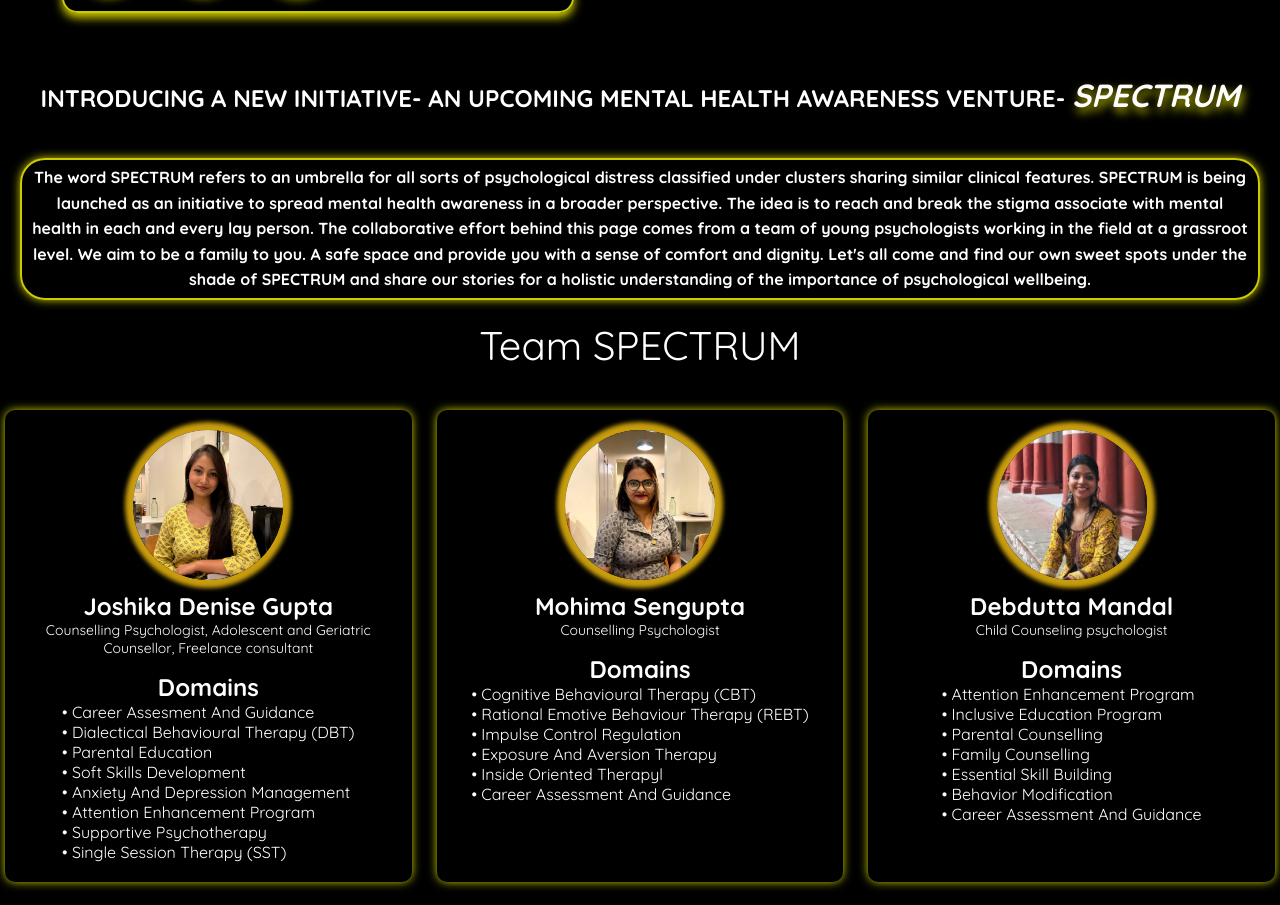
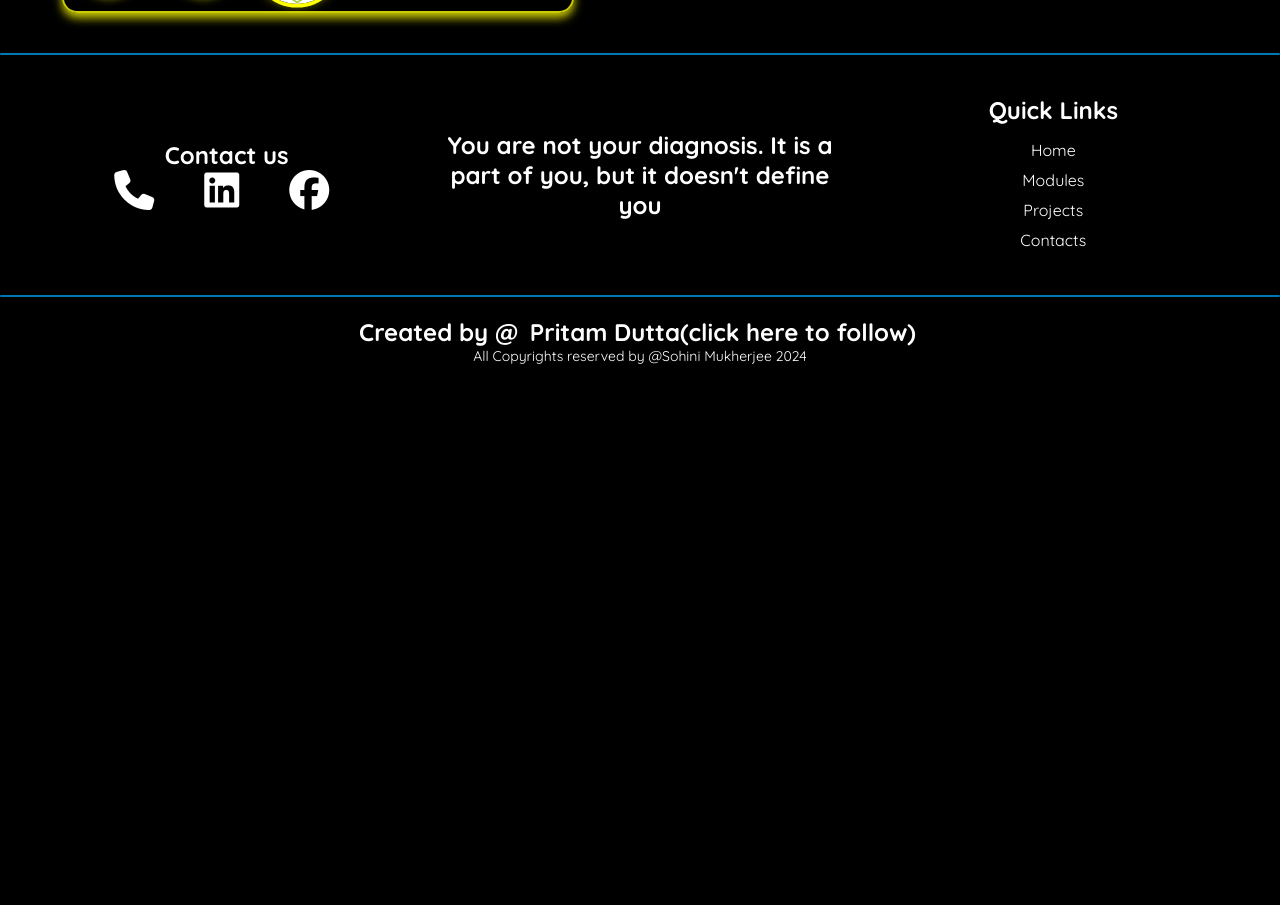
Before and after one commit to Sohini-Mukherjee13/Counselling, a plain HTML site: page index.html in a window 1280 px wide. Shown: the part 1900-2805 px from the top of the page. After the commit the page ends 2280 px from the top, so only its background shows below. Drawn offline with nearby package versions, Linux system fonts and the light colour scheme; a web font is replaced by a local one.

Commit message:
Update index.html
cut off the spectrum sections

```diff
--- a/index.html
+++ b/index.html
@@ -185,7 +185,7 @@
 <!-- Projects section ends here  -->
 
 <!-- project specturm introduction  -->
-<div class="intro-spec" data-aos="slide-up">
+<!-- <div class="intro-spec" data-aos="slide-up">
     <h2>Introducing A New Initiative- An Upcoming Mental Health Awareness Venture- <span>SPECTRUM</span></h2>
 </div>
 <div class="intro" data-aos="slide-up">
@@ -194,14 +194,14 @@
 SPECTRUM  is being  launched as an initiative to spread mental health awareness in a broader perspective. The idea is to reach and break the stigma associate with mental health in each and every lay person. The collaborative effort behind this page comes from a team of young psychologists working in the field at a grassroot level.
 We aim to be a family to you. A safe space and provide you with a sense of comfort and dignity. Let's all come and find our own sweet spots under the shade of SPECTRUM and share our stories for a holistic understanding of the importance of psychological wellbeing.
     </p>
-</div>
+</div> -->
 <!-- project specturm introduction  ends here  -->
 
 
 
 
 <!-- assistants page   -->
-<div class="assistants" data-aos="slide-up">
+<!-- <div class="assistants" data-aos="slide-up">
     <div class="heading">
         Team SPECTRUM
     </div>
@@ -258,7 +258,7 @@ We aim to be a family to you. A safe space and provide you with a sense of comfo
 </div>
 
 </div>
-
+ -->
 <!-- footer section starts here  -->
 
 <hr class="styled-hr">
```
